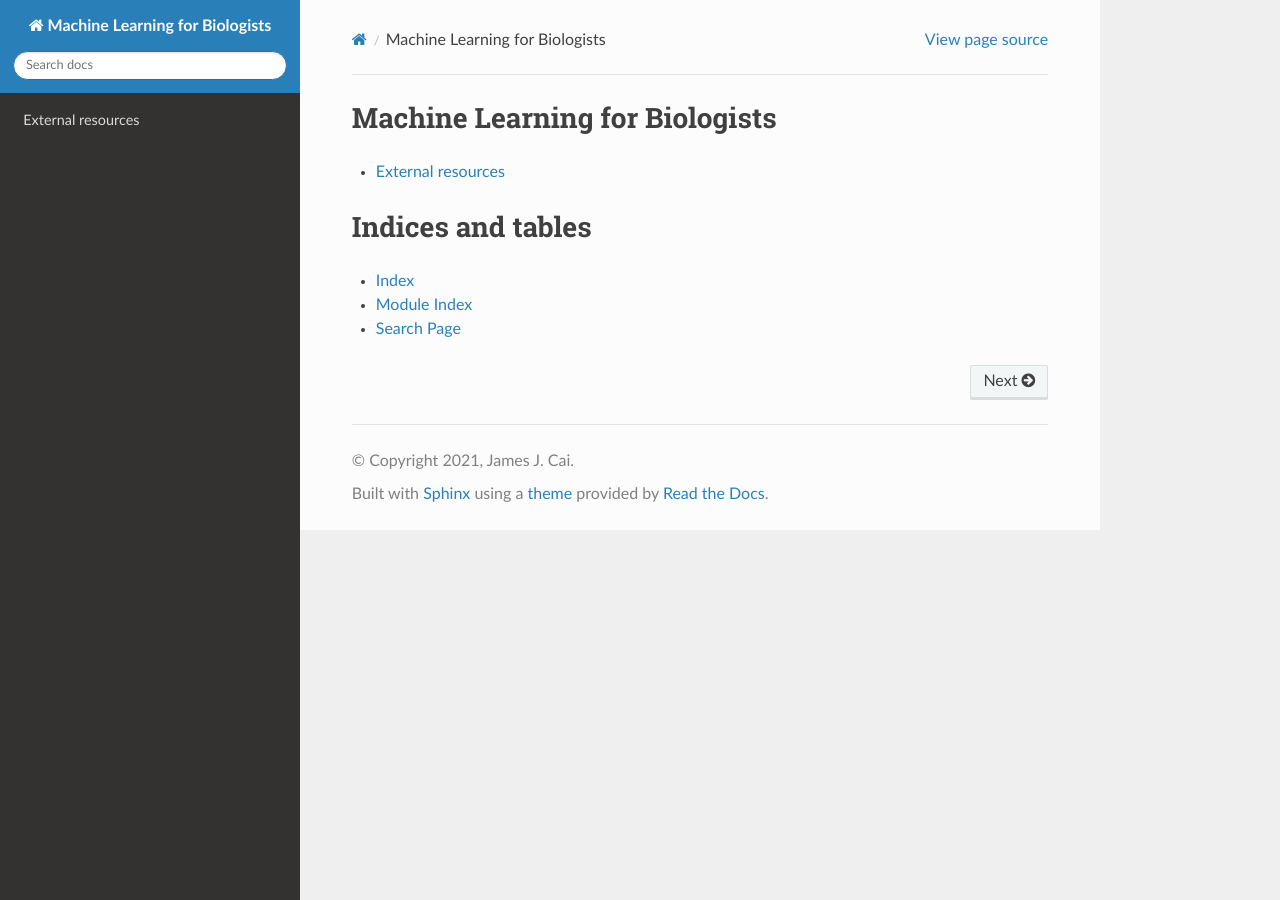
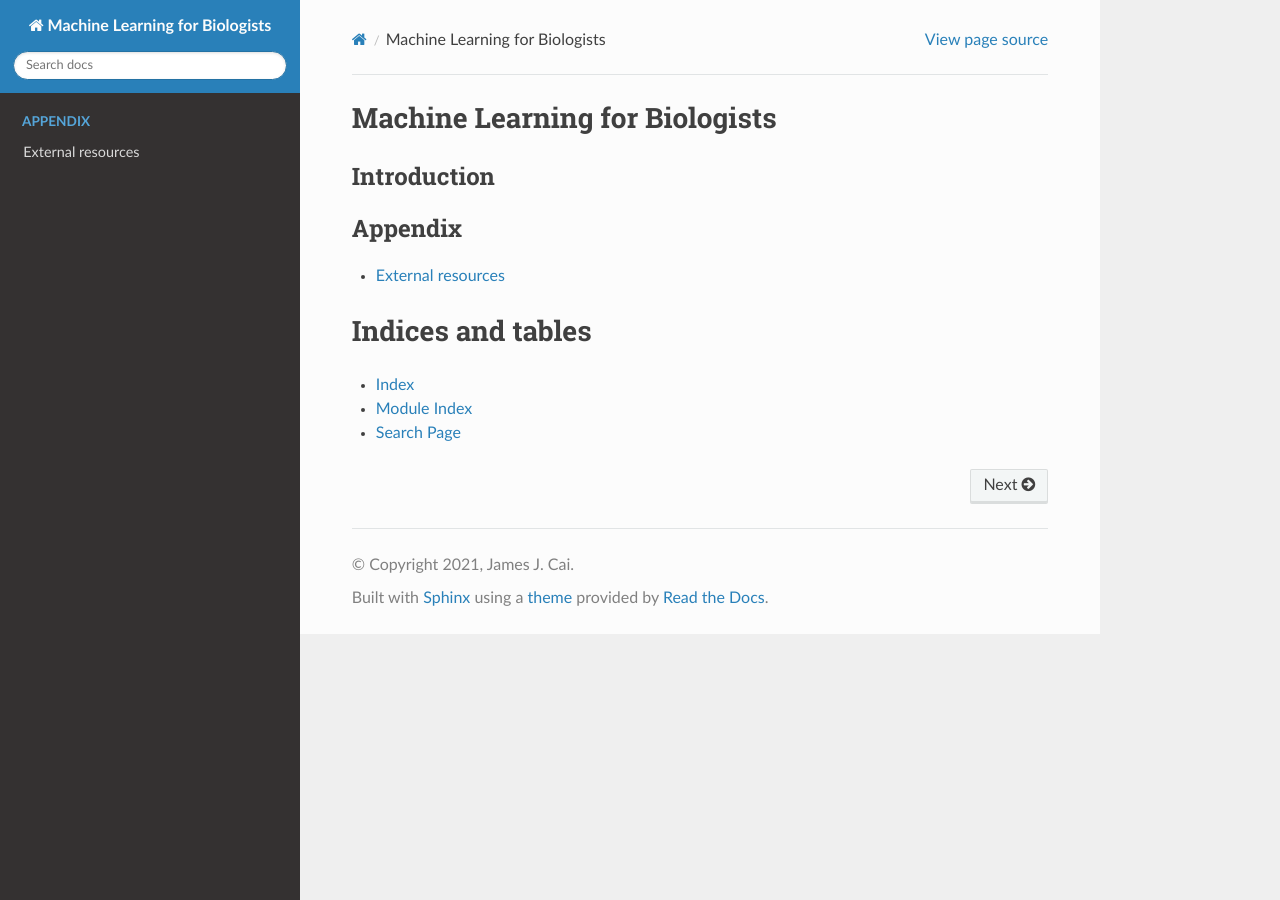
Before and after one commit to jamesjcai/readthedocs_ml4b, a Sphinx documentation site: the page built from docs/index.rst, in a window 1280 px wide. Built offline with Sphinx 7.4.7 and the Read the Docs theme 2.0.0, drawn with Linux system fonts in a browser that asks for light colours.

Commit message:
Update index.rst

```diff
--- a/docs/index.rst
+++ b/docs/index.rst
@@ -5,11 +5,25 @@
 
 Machine Learning for Biologists
 ===============================
-
+Introduction
+------------
 
 
 .. toctree::
    :maxdepth: 2
+   :caption: Preface
+
+.. toctree::
+   :maxdepth: 2
+   :caption: Chapter I
+
+.. toctree::
+   :maxdepth: 2
+   :caption: Chapter II
+
+.. toctree::
+   :maxdepth: 2
+   :caption: Appendix
 
    refs
 
```
